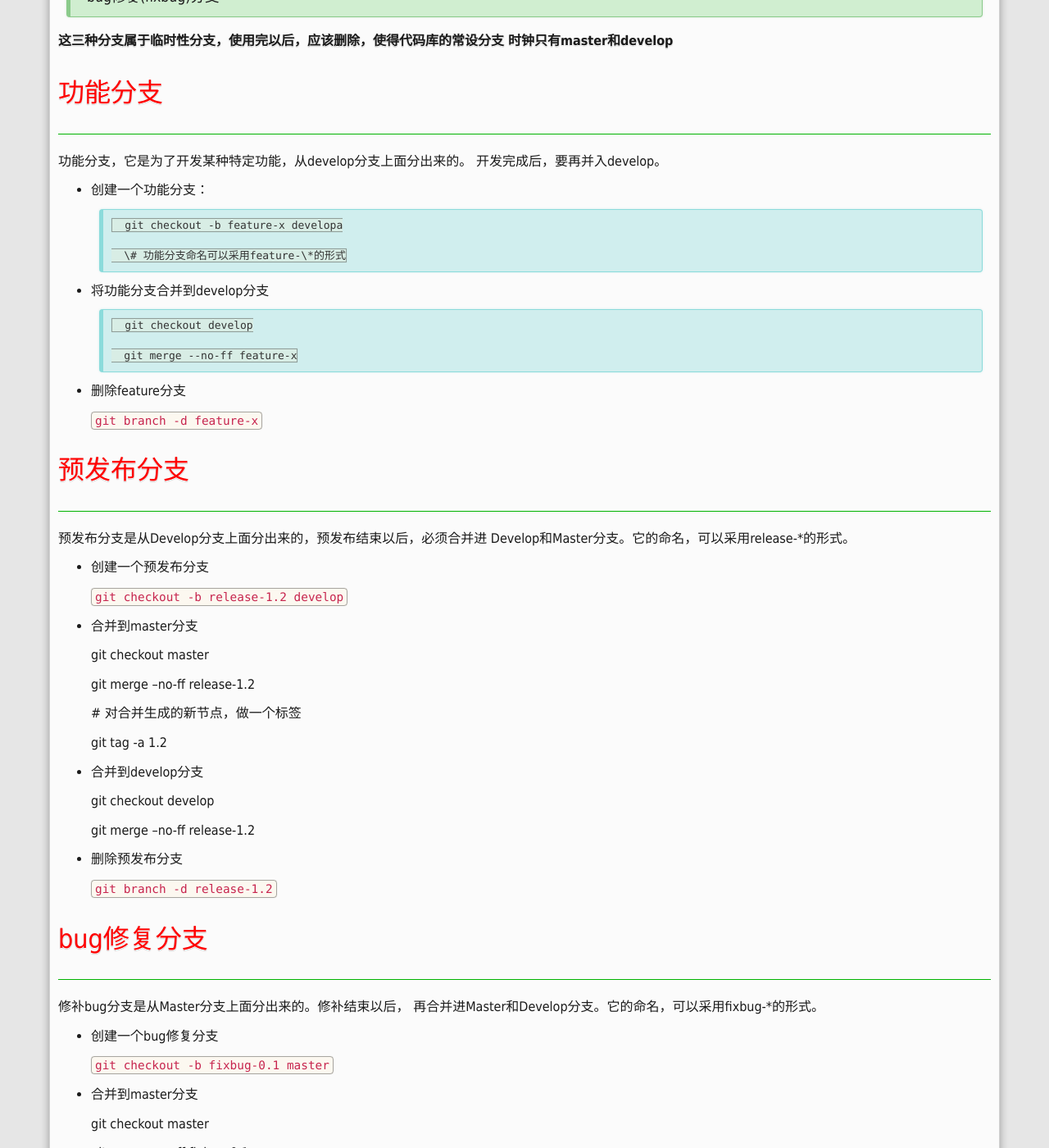
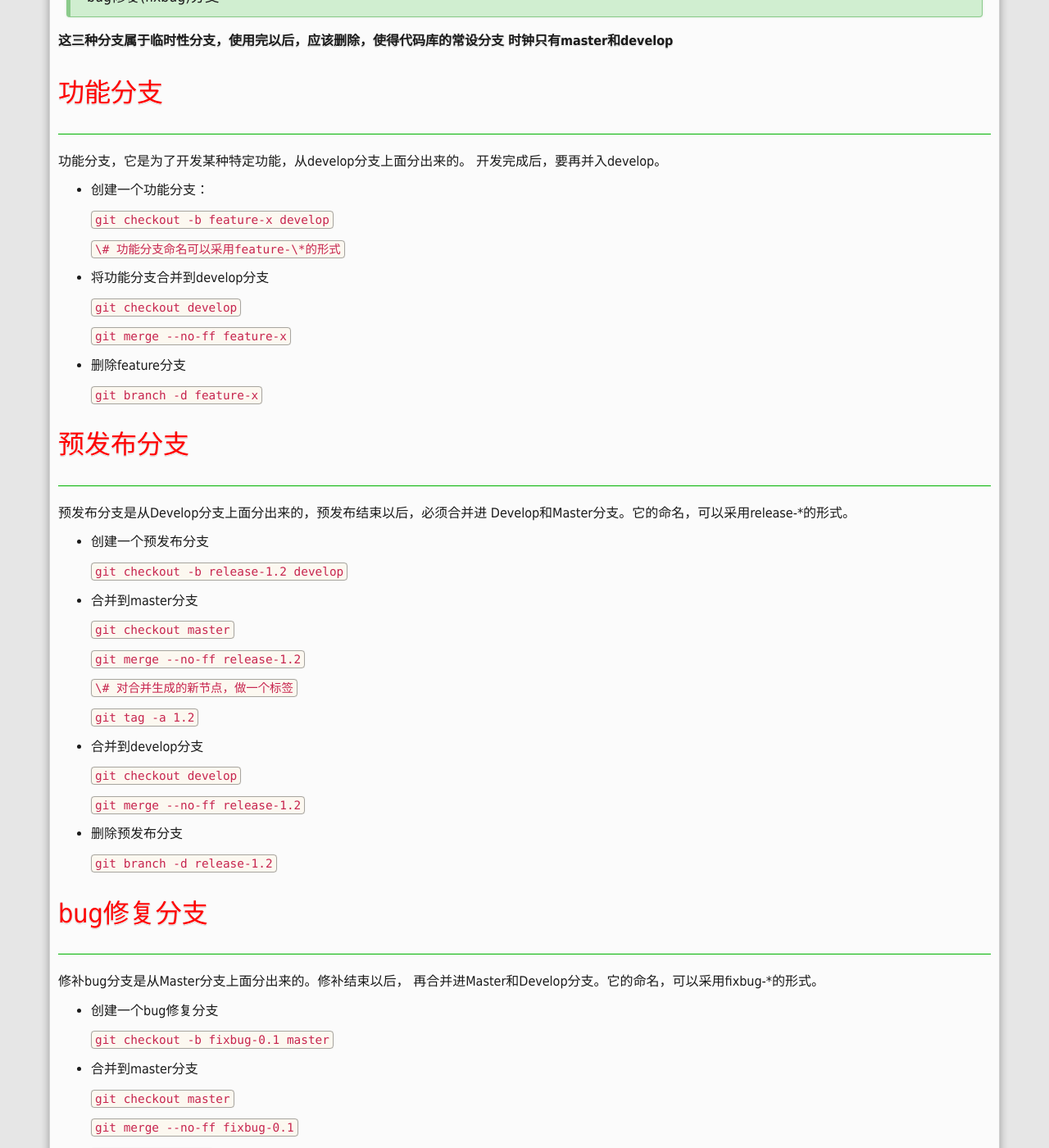
Before and after one commit to YHM07/yhm07.github.io, a Jekyll site: the page built from _posts/2015-08-25-a-git-branching-model.md, in a window 1280 px wide and 1400 px high, scrolled down 1356 px. Shown: the whole window at 82% size. Built offline with Jekyll 4.4.1, drawn with Linux system fonts in a browser that asks for light colours; Markdown is read by kramdown in place of the engine named in the settings; comment, search, counter and statistics services are not loaded; some of the changed text lies outside the part shown.

Commit message:
git 操作说明

```diff
--- a/_posts/2015-08-25-a-git-branching-model.md
+++ b/_posts/2015-08-25-a-git-branching-model.md
@@ -84,17 +84,16 @@ tags: [git]
 
 - 创建一个功能分支：
 
+	`git checkout -b feature-x develop`
 
-		git checkout -b feature-x developa
-
-		\# 功能分支命名可以采用feature-\*的形式
+	`\# 功能分支命名可以采用feature-\*的形式`
 
 - 将功能分支合并到develop分支
 
 
-		git checkout develop
+	`git checkout develop`
 
-		git merge --no-ff feature-x
+	`git merge --no-ff feature-x`
 
 - 删除feature分支
 
@@ -114,21 +113,19 @@ Develop和Master分支。它的命名，可以采用release-\*的形式。
 
 - 合并到master分支
 
+	`git checkout master`
 
-	git checkout master
+	`git merge --no-ff release-1.2`
 
-	git merge --no-ff release-1.2
+	`\# 对合并生成的新节点，做一个标签`
 
-	\# 对合并生成的新节点，做一个标签
-
-	git tag -a 1.2
+	`git tag -a 1.2`
 
 - 合并到develop分支
 
+	`git checkout develop`
 
-	git checkout develop
-
-	git merge --no-ff release-1.2
+	`git merge --no-ff release-1.2`
 
 - 删除预发布分支
 
@@ -148,19 +145,17 @@ bug修复分支
 
 - 合并到master分支
 
+	`git checkout master`
 
-	git checkout master
+	`git merge --no-ff fixbug-0.1`
 
-	git merge --no-ff fixbug-0.1
-
-	git tag -a 0.1.1
+	`git tag -a 0.1.1`
 
 - 合并到develop分支
 
+	`git checkout develop`
 
-	git checkout develop
-
-	git merge --no-ff fixbug-0.1
+	`git merge --no-ff fixbug-0.1`
 
 - 删除bug修复分支
 
```
Also changed, not shown: other parts of _posts/2015-08-25-a-git-branching-model.md (+1 -1 lines).
